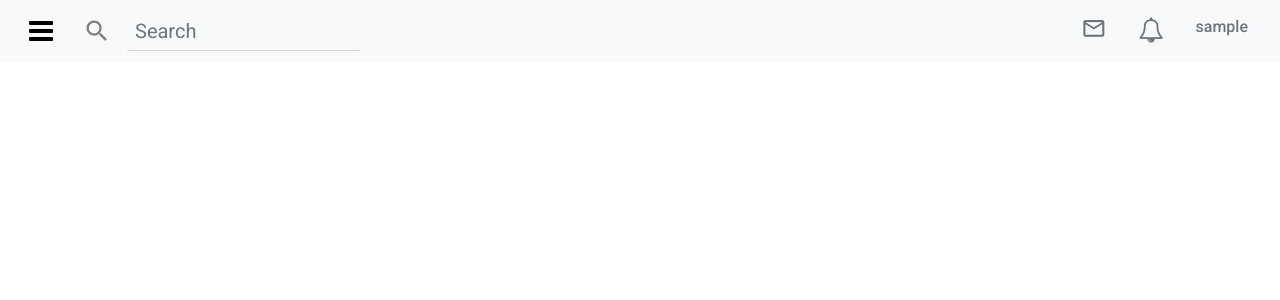
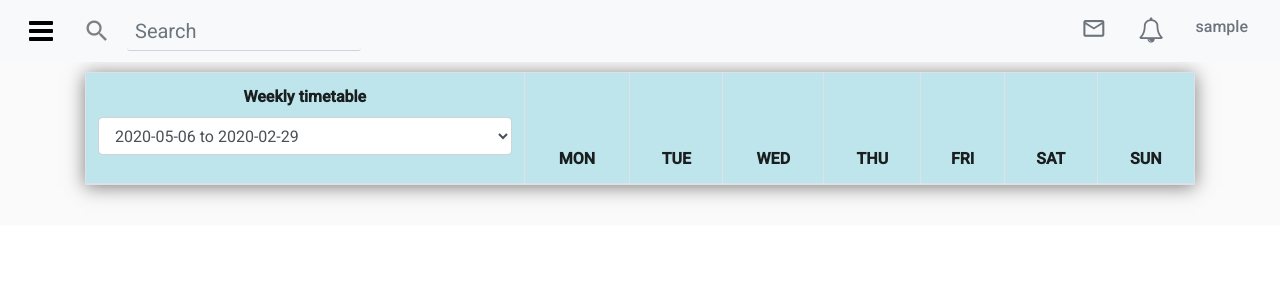
Before and after one commit to Duytv081298/Enterprise_Web_Software_Development_COMP1640, an Angular app: page /tutor/Schedule in a window 1280 px wide. Before the commit this address led to /. Shown: the top 300 px of the page. Built offline with nearby package versions, Linux system fonts and the light colour scheme; sample sign-in values are in the browser's storage.

Commit message:
selectDate

```diff
--- a/src/app/app-routing.module.ts
+++ b/src/app/app-routing.module.ts
@@ -24,22 +24,22 @@ import { TimeTableComponent } from './components/time-table/time-table.component
 
 const routes: Routes = [
   { path: 'staff/Dashboard', component: DashboardStaffComponent ,canActivate:[AuthGaurdService]},
-  { path: 'staff/Profile', component: ProfileComponent,canActivate:[AuthGaurdService] },
   { path: 'staff/ChancePassword', component: ChancePasswordComponent ,canActivate:[AuthGaurdService]},
   { path: 'staff/AddClass', component: AddClassComponent ,canActivate:[AuthGaurdService]},
-
   { path: 'staff/ListTutors', component: ListOfTutorsComponent ,canActivate:[AuthGaurdService]},
   { path: 'staff/TutorDetail', component: TutorDetailComponent ,canActivate:[AuthGaurdService]},
   { path: 'staff/ListClass', component: DashboardClassComponent ,canActivate:[AuthGaurdService]},
-
   { path: 'staff/ListStudents', component: ListOfStudentsComponent ,canActivate:[AuthGaurdService]},
   { path: 'staff/StudentDetail', component: StudentDetailComponent ,canActivate:[AuthGaurdService]},
 
   { path: 'tutor/ListClass', component: ListClassComponent ,canActivate:[AuthGaurdService]},
+  { path: 'tutor/Schedule', component: TimeTableComponent ,canActivate:[AuthGaurdService]},
 
   { path: 'student/Schedule', component: TimeTableComponent ,canActivate:[AuthGaurdService]},
 
+
   { path: 'login', component: LoginComponent },
+  { path: 'profile', component: ProfileComponent,canActivate:[AuthGaurdService] },
 
 
   { path: 'Homepage', component: HomepageComponent },
--- a/src/app/app.component.html
+++ b/src/app/app.component.html
@@ -38,7 +38,7 @@
                     href="#">{{user.username}}</a>
                 <div class="dropdown-menu dropdown-menu-right m-0 p-2">
                     <p class="text-center p-1 py-2" style="background-color: darkgrey;">WELCOME!</p>
-                    <a class="dropdown-item" href="#"><i class="fa fa-user-circle-o mr-2"></i> PROFILE</a>
+                    <a class=" dropdown-item" routerLink="/profile"><i class="fa fa-user-circle-o mr-2"></i> PROFILE</a>
                     <a class="dropdown-item" href="#"> <i class="fa fa-cog mr-2"></i> SETTING</a>
                     <div class="dropdown-divider"></div>
                     <a *ngIf="logout" class="dropdown-item" (click)="logOut()"> <i class="fa fa-sign-out mr-2"></i> LOG
--- a/src/app/components/sidebar/sidebar.component.html
+++ b/src/app/components/sidebar/sidebar.component.html
@@ -42,17 +42,16 @@
             <a routerLink="/tutor/ListClass"> <i class="	fa fa-calendar mr-2"></i> CLASS LIST</a>
         </li>
         <li *ngIf="accountTutor">
-            <a routerLink="/admin/tutors"> <i class="	fa fa-calendar mr-2"></i> WEEKLY SCHEDULE</a>
+            <a routerLink="/tutor/Schedule"> <i class="	fa fa-calendar mr-2"></i> WEEKLY SCHEDULE</a>
         </li>
         <li *ngIf="accountStudent">
-            <a routerLink="/admin/tutors"> <i class="fa fa-book mr-2"></i> MY COURSES</a>
+            <a routerLink="/student/Schedule"> <i class="	fa fa-calendar mr-2"></i> WEEKLY SCHEDULE</a>
         </li>
         <li>
-            <a routerLink="/staff/Profile">
+            <a routerLink="/profile">
                 <i class="fa fa-dashboard mr-2"></i> PROFILE
             </a>
         </li>
 
-
     </ul>
 </nav>
--- a/src/app/components/time-table/time-table.component.html
+++ b/src/app/components/time-table/time-table.component.html
@@ -4,7 +4,12 @@
             <thead class="table-info text-center">
                 <tr>
                     <th>
-                        Weekly timetable
+                        <label>Weekly timetable</label>
+                        <div class="form-group">
+                            <select #week (change) = "selectWeek(week.value)" class="form-control">
+                                <option  *ngFor = "let week of weeks">{{week}}</option>
+                            </select>
+                        </div>
                     </th>
                     <th>MON</th>
                     <th>TUE</th>
--- a/src/app/components/time-table/time-table.component.ts
+++ b/src/app/components/time-table/time-table.component.ts
@@ -23,13 +23,47 @@ export class TimeTableComponent implements OnInit {
   day6: boolean;
   day7: boolean;
 
+  weeks = this.getWeek()
   slotArrays = [[]]
+  schedules: Schedule;
 
   constructor(private etutoringService: EtutoringService,
-    private loginComponent: LoginComponent) { }
+    private loginComponent: LoginComponent) {
+  }
 
-  schedules: Schedule;
+  ngOnInit(): void {
+    this.receiveData()
+  }
 
+  getWeek(): string[] {
+
+    let curr = new Date();
+
+    let first = curr.getDate() - curr.getDay();
+    let firstday = this.formatDate(new Date(curr.setDate(first)).toUTCString())
+    let last = first + 6 ;
+    let lastday = this.formatDate(new Date(curr.setDate(last)).toUTCString())
+    let weeks = [firstday + ' to ' + lastday]
+
+    for (let i = 1; i <= 10; i++) {
+
+      let beforeFirsts = first + 7*i
+      let beforeFirstDays = this.formatDate(new Date(curr.setDate(beforeFirsts)).toUTCString())
+
+      let beforeLasts = beforeFirsts + 6
+      let beforeLastDays = this.formatDate(new Date(curr.setDate(beforeLasts)).toUTCString())
+      weeks.push( beforeFirstDays + ' to ' + beforeLastDays)
+
+      let behindFirsts = first - 7*i
+
+      let bindFirstDays = this.formatDate(new Date(curr.setDate(behindFirsts)).toUTCString())
+      let behindLasts = behindFirsts - 6
+      let bindLastDays = this.formatDate(new Date(curr.setDate(behindLasts)).toUTCString())
+
+      weeks.splice(0, 0, bindFirstDays + ' to ' + bindLastDays)
+    }
+    return weeks
+  }
   receiveData() {
     this.user = this.loginComponent.getUser()
     if (this.user != null) {
@@ -41,12 +75,19 @@ export class TimeTableComponent implements OnInit {
       } else if (this.user.type == 'tutor') {
         this.etutoringService.getTutor(this.loginComponent.getUser().username).subscribe(
           data => {
+            this.etutoringService.getSchedule('tutorId', data.id).subscribe(
+              data => {
+                this.schedules = data
+                this.addSlot(data)
+
+              }
+            )
 
           })
       } else if (this.user.type == 'student') {
         this.etutoringService.getStudent(this.loginComponent.getUser().username).subscribe(
           data => {
-            this.etutoringService.getSchedule(data.id).subscribe(
+            this.etutoringService.getSchedule('studentId', data.id).subscribe(
               data => {
                 this.schedules = data
                 this.addSlot(data)
@@ -57,9 +98,7 @@ export class TimeTableComponent implements OnInit {
       }
     }
   }
-  ngOnInit(): void {
-    this.receiveData()
-  }
+
   addSlot(data) {
     data.calendarDtoList.forEach(element => {
       var resultArray = Object.keys(element).map(function (personNamedIndex) {
@@ -97,4 +136,21 @@ export class TimeTableComponent implements OnInit {
       this.slots.push(slot)
     }
   }
+  formatDate(date) {
+    var d = new Date(date),
+        month = '' + (d.getMonth() + 1),
+        day = '' + d.getDate(),
+        year = d.getFullYear();
+
+    if (month.length < 2)
+        month = '0' + month;
+    if (day.length < 2)
+        day = '0' + day;
+    return [year, month, day].join('-');
 }
+
+selectWeek(selectWeek){
+  let startDate = selectWeek.substring(0,10)
+  let endDate = selectWeek.slice(-10)
+}
+}
--- a/src/app/etutoring.service.ts
+++ b/src/app/etutoring.service.ts
@@ -39,9 +39,9 @@ export class EtutoringService {
       return this.http.get<Tutor>(this.getTutorAPI,{ headers: headers, params: params })
     }
 
-    getSchedule(studentId ): Observable<Schedule>{
+    getSchedule(userId: string, id  ): Observable<Schedule>{
       const headers = new HttpHeaders({'Content-Type':'application/json; charset=utf-8'});
-      let params = new HttpParams().set('studentId',studentId);
+      let params = new HttpParams().set(userId,id);
       return this.http.get<Schedule>(this.getScheduleAPI,{ headers: headers, params: params })
     }
 
```
Also changed, not shown: src/app/app.component.ts (+16 -14 lines).
